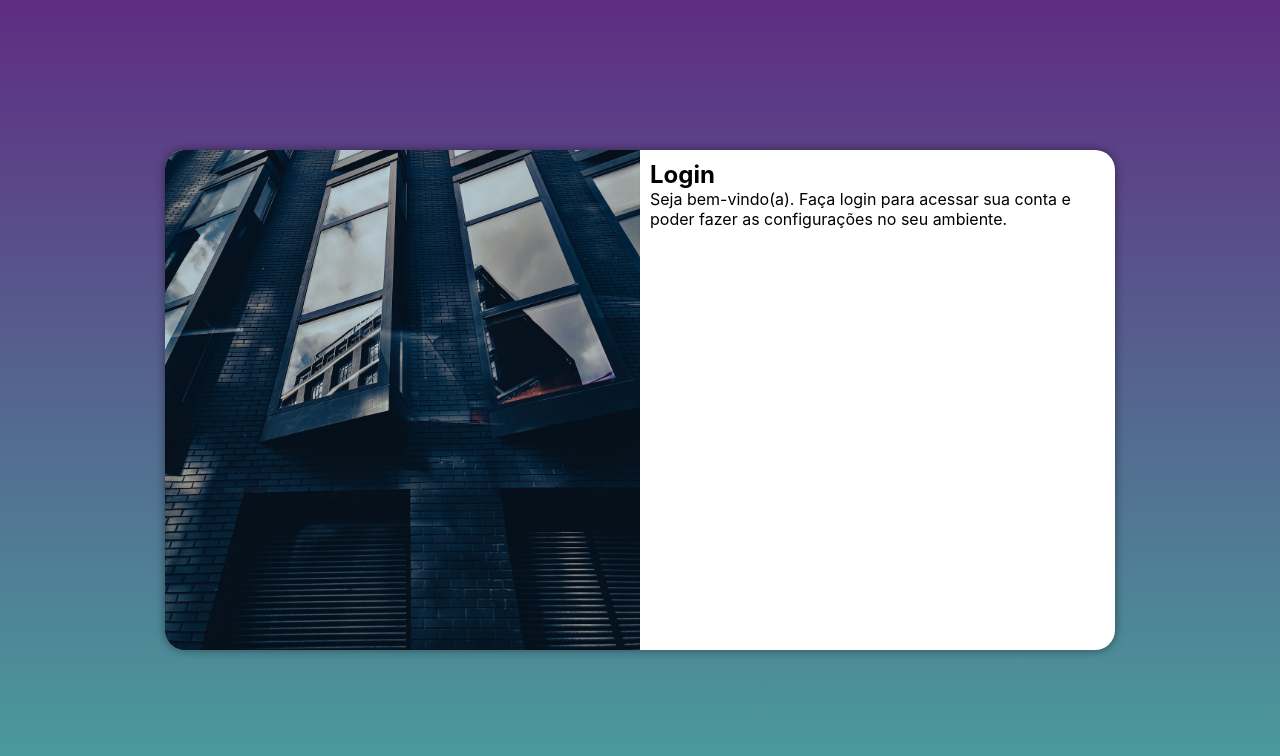
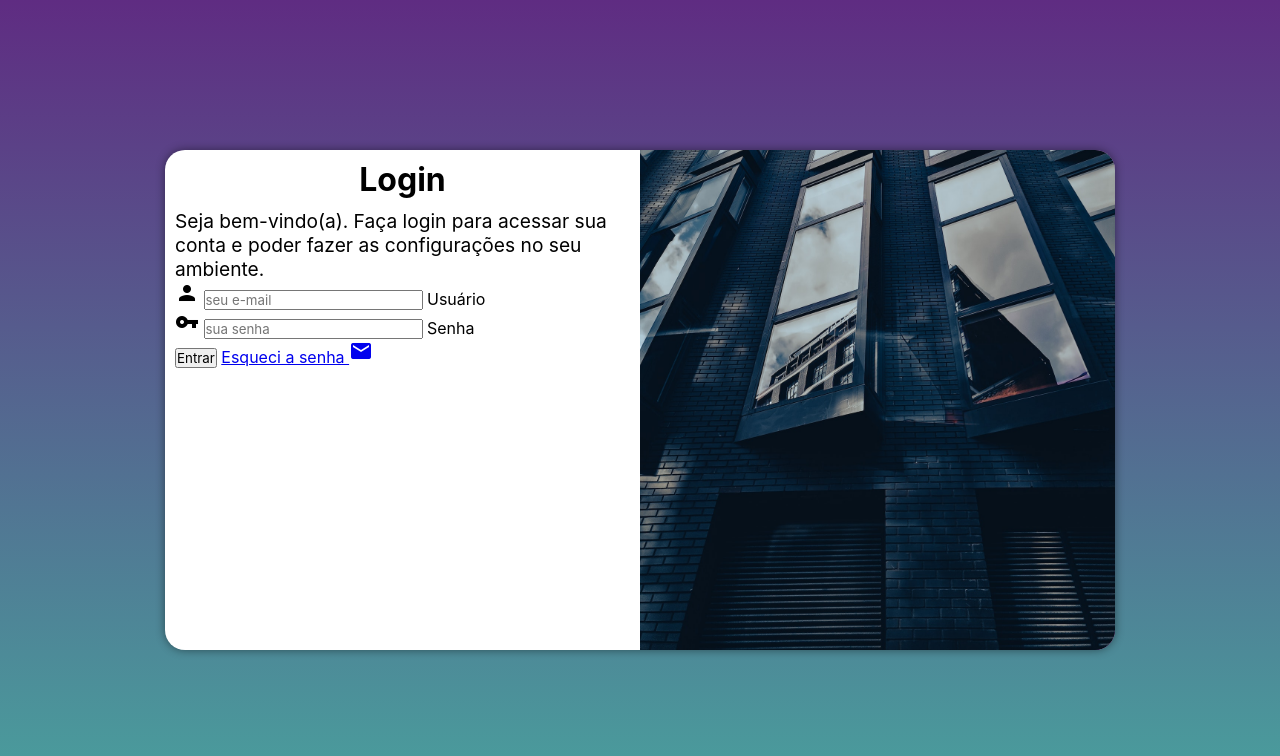
Before and after one commit to brunogomesz/projeto-login, a plain HTML site: page index.html in a window 1280 px wide. Drawn offline with Linux system fonts and the light colour scheme.

Commit message:
criando formulário de login

```diff
--- a/estilos/media-query.css
+++ b/estilos/media-query.css
@@ -43,13 +43,20 @@ Grandes telas: acima de 1200px
     }
 
     section#login > div#imagem {
-        float: left;
+        float: right;
         width: 50%;
         height: 100%;
     }
 
     section#login > div#formulario {
-        float: right;
+        float: left;
         width: 50%;
     }
+
+    div#formulario > h1 {
+        font-size: 2em;
+    }
+    div#formulario > p {
+        font-size: 1.2em;
+    }
 }
--- a/estilos/style.css
+++ b/estilos/style.css
@@ -58,3 +58,12 @@ section#login > div#formulario {
     display: block; /* não muda nada visualmente, mas estratégicamente sim*/
     padding: 10px;
 }
+
+div#formulario > h1{
+    text-align: center;
+    margin-bottom: 10px;
+}
+
+div#formulario > p {
+    font-size: 0.8em;
+}
--- a/index.html
+++ b/index.html
@@ -7,6 +7,7 @@
     <title>Login</title>
     <link rel="stylesheet" href="estilos/style.css">
     <link rel="stylesheet" href="estilos/media-query.css">
+    <link href="https://fonts.googleapis.com/icon?family=Material+Icons" rel="stylesheet">
 </head>
 <body>
     <main>
@@ -17,8 +18,22 @@
             <div id="formulario">
                 <h1>Login</h1>
                 <p>Seja bem-vindo(a). Faça login para acessar sua conta e poder fazer as configurações no seu ambiente.</p>
-                <form action="login.php" method="post">
+                <form action="login.php" method="post" autocomplete="on">
+                    <div class="campo">
+                        <span class="material-icons">person</span>
+                        <input type="email" name="user" id="iuser" placeholder="seu e-mail" autocomplete="email" required maxlength="30">
+                        <label for="iuser">Usuário</label>
+                    </div>
 
+                    <div class="campo">
+                        <span class="material-icons">vpn_key</span>
+                        <input type="password" name="senha" id="isenha" placeholder="sua senha" autocomplete="current-password" required minlength="8" maxlength="20">
+                        <label for="isenha">Senha</label>
+                    </div>
+                    <input type="submit" value="Entrar">
+                    <a href="esqueci.html">
+                        Esqueci a senha <span class="material-icons">mail</span>
+                    </a>
                 </form>
             </div>
         </section>
```
